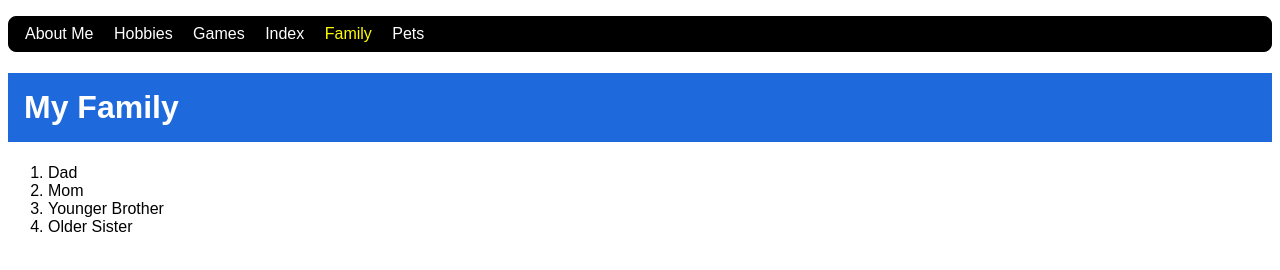
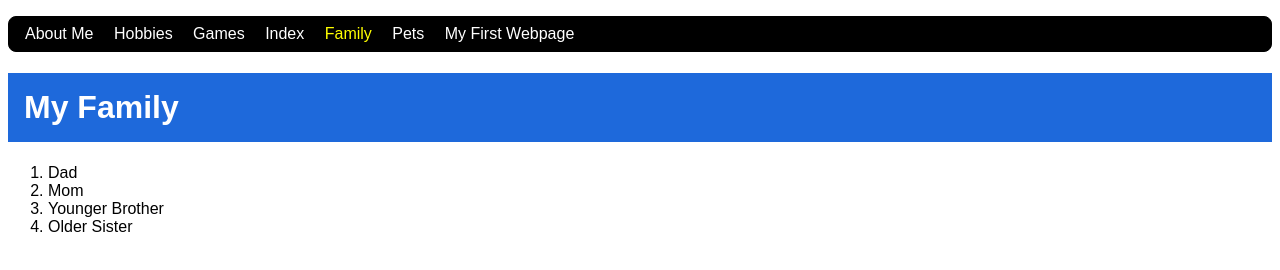
Before and after one commit to DoomRob/TheRobFiles, a plain HTML site: page family.html in a window 1280 px wide. Drawn offline with Linux system fonts and the light colour scheme.

Commit message:
Update family.html

```diff
--- a/family.html
+++ b/family.html
@@ -13,6 +13,7 @@
         <li><a href="index.html">Index</a></li>
         <li class="selected">Family</li>
         <li><a href="pets.html">Pets</a></li>
+        <li><a href="my-first-webpage">My First Webpage</a>
         </ul>
     <h1>My Family</h1>
     <ol>
```
